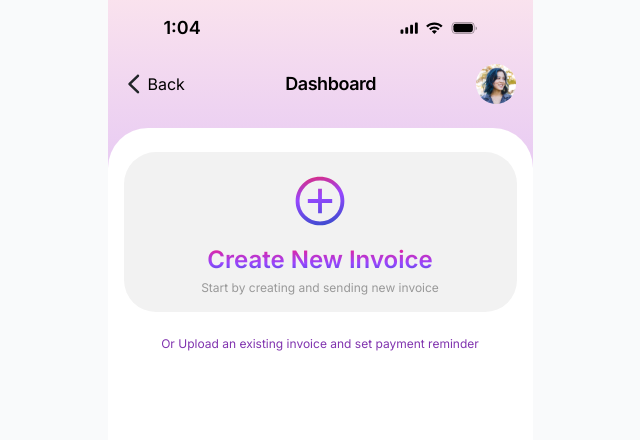
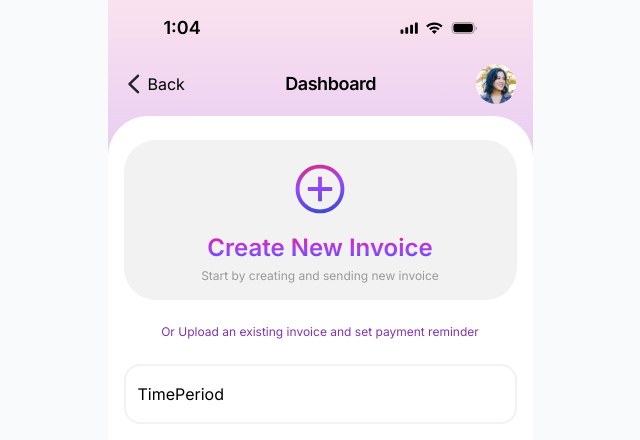
Before and after one commit to manishguhe301/figma-to-code, a React (Vite) app: page / in a window 1280 px wide. Shown: the top 440 px of the page, without its empty margins (320-960 px from the left). Built offline with nearby package versions, Linux system fonts and the light colour scheme.

Commit message:
fix: minor UI fixes

```diff
--- a/src/components/CreateNewInvoiceBtn.jsx
+++ b/src/components/CreateNewInvoiceBtn.jsx
@@ -4,7 +4,7 @@ import add from '../assets/add.svg'
 
 const CreateNewInvoiceBtn = () => {
   return (
-    <button className='h-[160px] w-full bg-[#F2F2F2] rounded-4xl flex flex-col items-center justify-between px-3 py-4'>
+    <button className='cursor-pointer h-[160px] w-full bg-[#F2F2F2] rounded-4xl flex flex-col items-center justify-between px-3 py-4'>
       <img src={add} alt="add" className='w-[50px] h-[50px] mt-2' />
       <div className="flex flex-col gap-1">
         <p className='gradient-text font-semibold text-2xl '>Create New Invoice</p>
--- a/src/components/MainContent.jsx
+++ b/src/components/MainContent.jsx
@@ -1,15 +1,16 @@
 import React from 'react'
 import CreateNewInvoiceBtn from './CreateNewInvoiceBtn'
 import CardWrapper from './CardWrapper'
+import TimePeriod from './TimePeriod'
 
 const MainContent = () => {
   return (
     <div
-      className="mt-3 min-h-full rounded-t-[40px] bg-white px-4 py-6 flex flex-col items-center w-full gap-3"
+      className=" min-h-full rounded-t-[40px] bg-white px-4 py-6 flex flex-col items-center w-full gap-3"
     >
       <CreateNewInvoiceBtn />
       <p className='py-3 text-xs font-normal text-[#8134AF]'>Or Upload an existing invoice and set payment reminder</p>
-
+      <TimePeriod />
     </div>
   )
 }
--- /dev/null
+++ b/src/components/TimePeriod.jsx
@@ -0,0 +1,10 @@
+import React from 'react'
+import CardWrapper from './CardWrapper'
+
+const TimePeriod = () => {
+  return (
+    <CardWrapper>TimePeriod</CardWrapper>
+  )
+}
+
+export default TimePeriod
```
